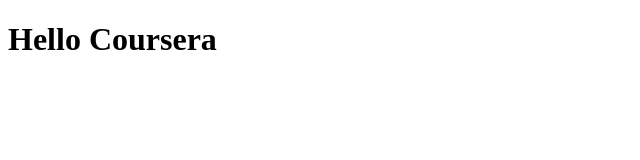
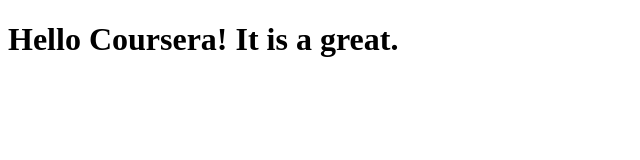
Before and after one commit to myatmyatmoe/Coursea, a plain HTML site: page site/index.html in a window 1280 px wide. Shown: the whole page, without its empty margins (0-640 px from the left). Drawn offline with Linux system fonts and the light colour scheme.

Commit message:
Small addition to our page content.

```diff
--- a/site/index.html
+++ b/site/index.html
@@ -4,6 +4,6 @@
 	<title>Hello Coursera!</title>
 </head>
 <body>
-<h1>Hello Coursera</h1>
+<h1>Hello Coursera! It is a great.</h1>
 </body>
 </html>
```
